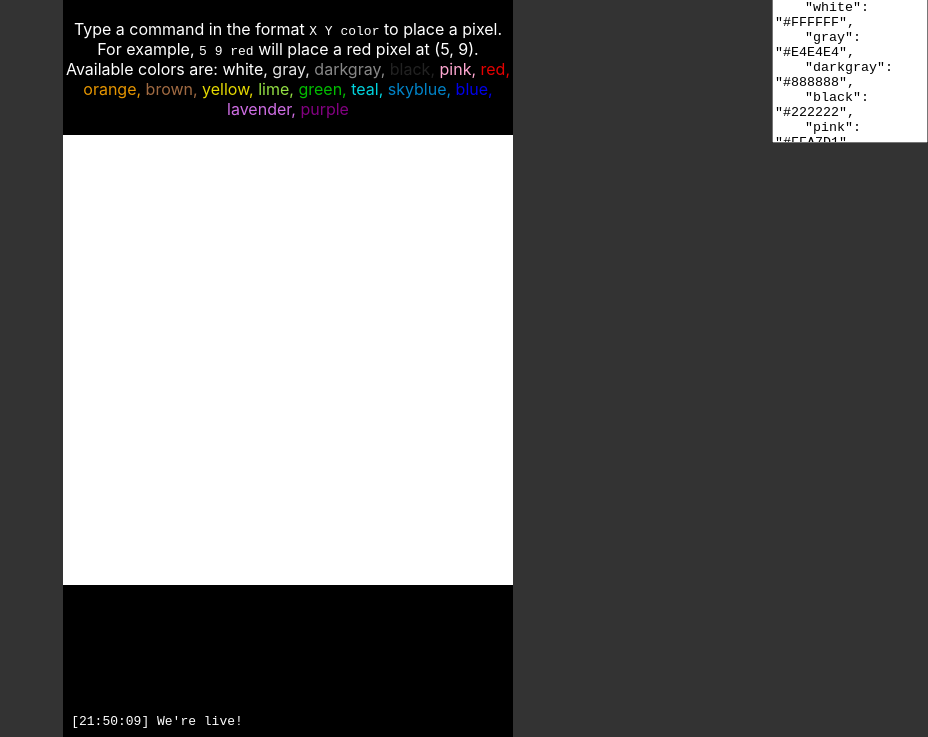
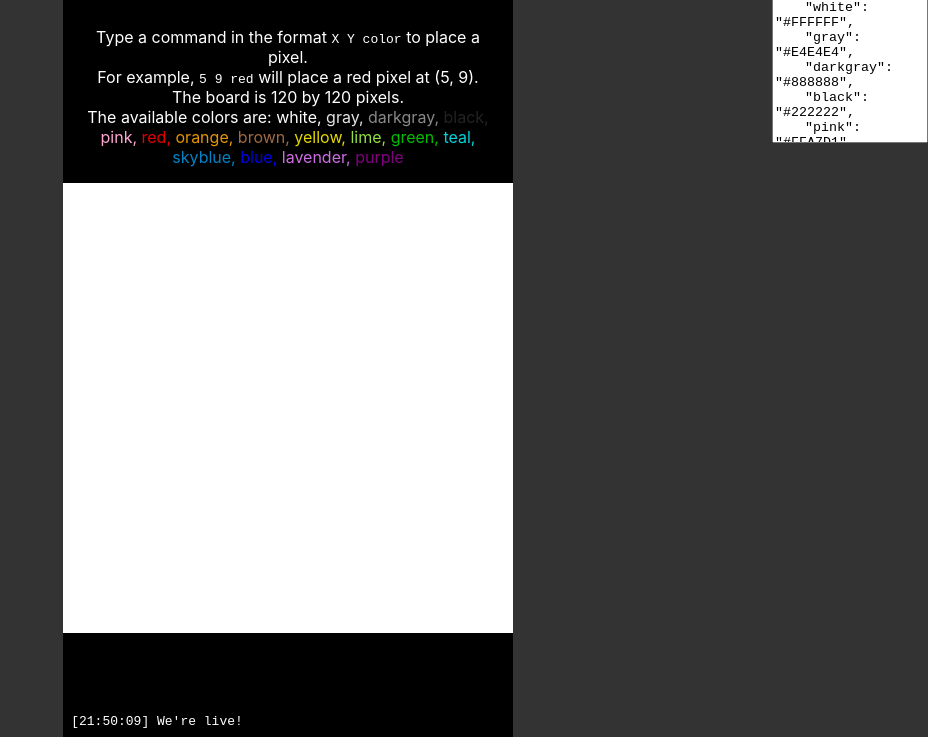
Before and after one commit to haykam821/Place-Live, a website: page src/index.html in a window 1280 px wide. Shown: the part 63-800 px from the top of the page, without its empty margins (352-1280 px from the left). Drawn offline with Linux system fonts and the light colour scheme.

Commit message:
Show board size in the help text

```diff
--- a/src/index.html
+++ b/src/index.html
@@ -25,6 +25,11 @@
 				z-index: 5;
 				text-align: center;
 				position: relative;
+			}
+
+			#help {
+				padding: 8px 8px;
+				margin: 8px 8px;
 			}
 
 			#colors > span:not(:last-child)::after {
@@ -71,10 +76,11 @@
 		<textarea id="settings">{}</textarea>
 		<div id="screen">
 			<h1>r/Place in r/Pan</h1>
-			<p>
+			<p id="help">
 				Type a command in the format <code>X Y color</code> to place a pixel.<br/>
 				For example, <code>5 9 red</code> will place a red pixel at (5, 9).<br />
-				Available colors are: <span id="colors"></span>
+				The board is <span id="boardWidth">0</span> by <span id="boardHeight">0</span> pixels.<br />
+				The available colors are: <span id="colors"></span>
 			</p>
 			<canvas id="board"></canvas>
 			<pre id="log"></pre>
--- a/src/index.js
+++ b/src/index.js
@@ -41,8 +41,8 @@ const settings = new Proxy(baseSettings, {
 const board = document.getElementById("board");
 board.style.height = board.clientWidth + "px";
 
-board.height = settings.height;
-board.width = settings.width;
+board.height = document.getElementById("boardHeight").innerText =  settings.height;
+board.width = document.getElementById("boardWidth").innerText = settings.width;
 
 const settingsInput = document.getElementById("settings");
 settingsInput.value = JSON.stringify(settings, null, "\t");
@@ -132,6 +132,7 @@ if (settings.commentSocketURL) {
 		const xPos = parseInt(content[1]);
 		const yPos = parseInt(content[2]);
 		if (!Number.isSafeInteger(xPos) || !Number.isSafeInteger(yPos)) return;
+		if (xPos < 0 || yPos < 0 || xPos >= board.width || yPos >= board.height) return;
 
 		if (typeof settings.colors !== "object") return;
 
```
